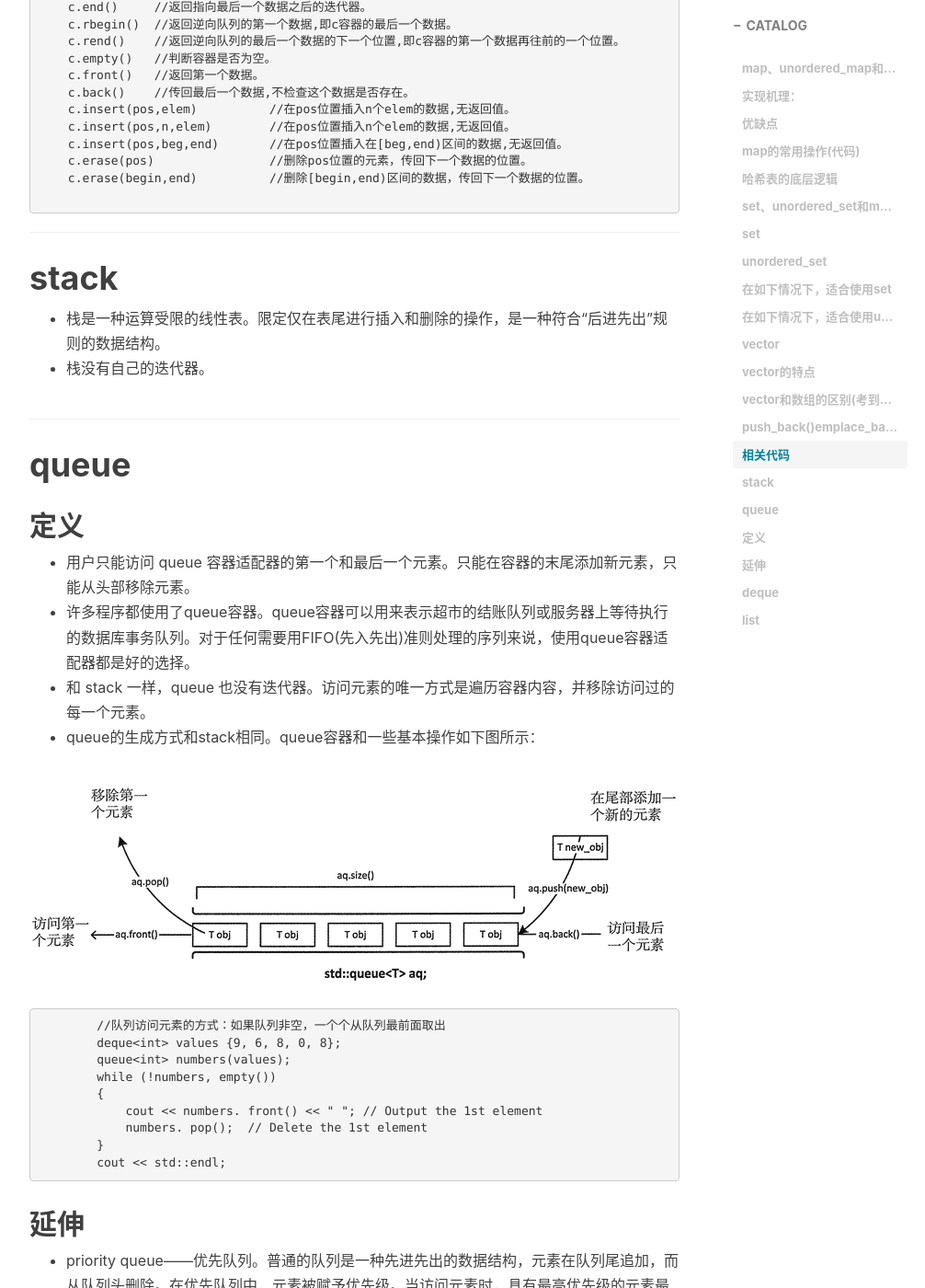
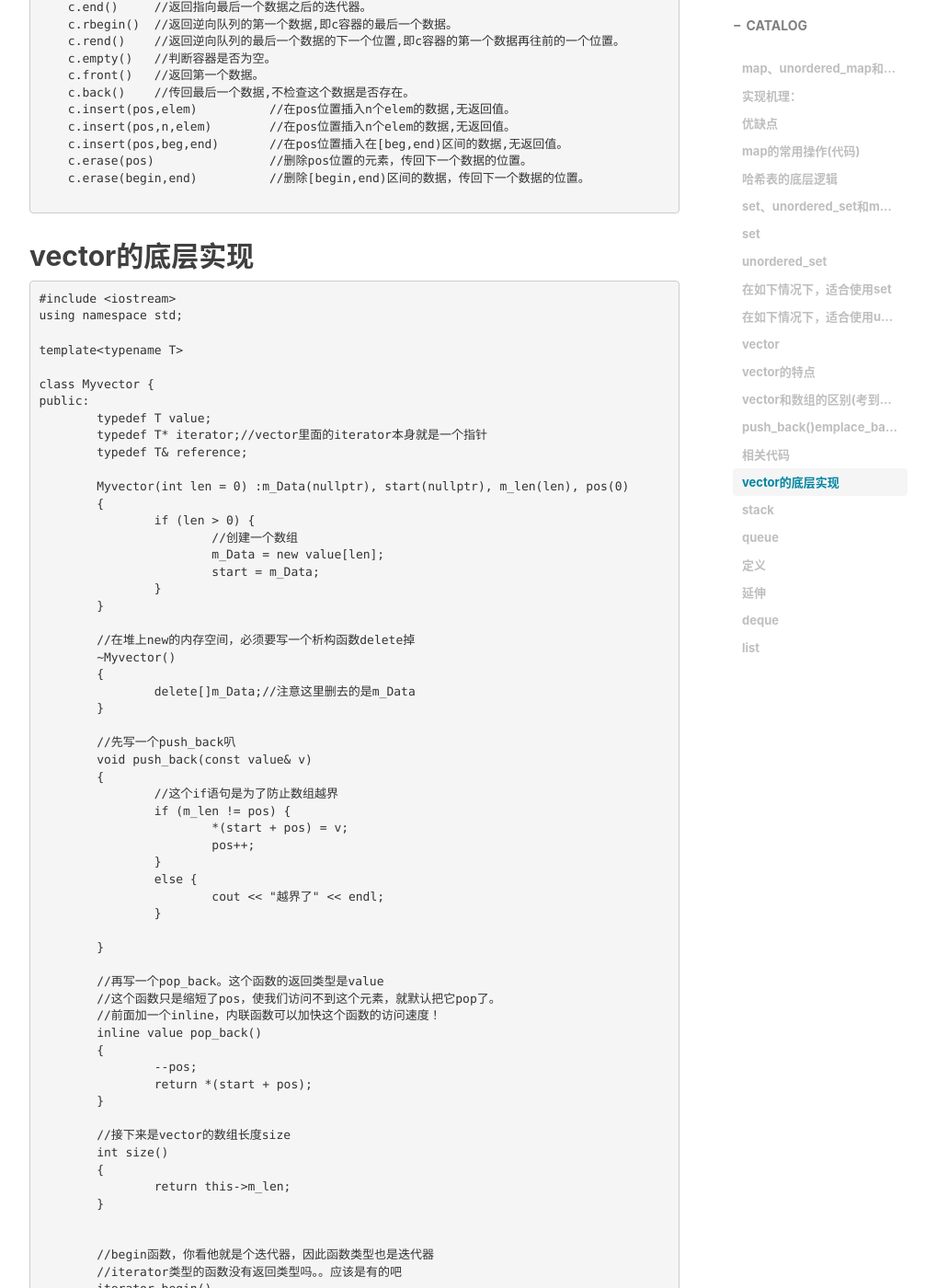
Before and after one commit to xie96808/xie96808.github.io, a Jekyll site: the page built from _posts/2022-04-07-STL底层逻辑汇总.md, in a window 1280 px wide and 1400 px high, scrolled down 6401 px. Shown: the whole window at 92% size, without its empty margins (233-1239 px from the left). Built offline with Jekyll 4.4.1, drawn with Linux system fonts in a browser that asks for light colours; nearby versions of some CDN libraries; comment, search, counter and statistics services are not loaded; some of the changed text lies outside the part shown.

Commit message:
Update 2022-04-07-STL底层逻辑汇总.md

````diff
--- a/_posts/2022-04-07-STL底层逻辑汇总.md
+++ b/_posts/2022-04-07-STL底层逻辑汇总.md
@@ -254,7 +254,108 @@ C++中数组为内置的数据类型，存放在栈中，其内存的分配和
     c.erase(begin,end)		//删除[begin,end)区间的数据，传回下一个数据的位置。
 
 ```
+## vector的底层实现
 
+```CPP
+#include <iostream>
+using namespace std;
+
+template<typename T>
+
+class Myvector {
+public:
+	typedef T value;
+	typedef T* iterator;//vector里面的iterator本身就是一个指针
+	typedef T& reference;
+
+	Myvector(int len = 0) :m_Data(nullptr), start(nullptr), m_len(len), pos(0)
+	{
+		if (len > 0) {
+			//创建一个数组
+			m_Data = new value[len];
+			start = m_Data;
+		}
+	}
+
+	//在堆上new的内存空间，必须要写一个析构函数delete掉
+	~Myvector()
+	{
+		delete[]m_Data;//注意这里删去的是m_Data
+	}
+
+	//先写一个push_back叭
+	void push_back(const value& v)
+	{
+		//这个if语句是为了防止数组越界
+		if (m_len != pos) {
+			*(start + pos) = v;
+			pos++;
+		}
+		else {
+			cout << "越界了" << endl;
+		}
+
+	}
+
+	//再写一个pop_back。这个函数的返回类型是value
+	//这个函数只是缩短了pos，使我们访问不到这个元素，就默认把它pop了。
+	//前面加一个inline，内联函数可以加快这个函数的访问速度！
+	inline value pop_back()
+	{
+		--pos;
+		return *(start + pos);
+	}
+
+	//接下来是vector的数组长度size
+	int size()
+	{
+		return this->m_len;
+	}
+
+
+	//begin函数，你看他就是个迭代器，因此函数类型也是迭代器
+	//iterator类型的函数没有返回类型吗。。应该是有的吧
+	iterator begin()
+	{
+		return this->start;
+	}
+
+	iterator end()
+	{
+		return this->start + pos;
+	}
+
+	//vector"随机访问"功能
+	//要传一个引用值，这样才能在调用的时候对vector对应的元素做修改。
+	value& operator[] (int n) {
+		if (n <= pos) {
+			return *(start + n);
+		}
+		else {
+			cout << "数组越界" << endl;
+		}
+	}
+
+protected:
+	iterator m_Data;
+	iterator start;
+	int m_len;
+	int pos;
+};
+
+
+int main() {
+	Myvector <int> vec(10);
+	for (int i = 0; i < vec.size(); i++) {
+		vec.push_back(i);
+	}
+
+	for (Myvector<int> ::iterator it = vec.begin(); it != vec.end(); it++) {
+		cout << *it << endl;
+	}
+}
+//输出结果为123456789
+```
 --------------------------------------
 
 # stack
````
